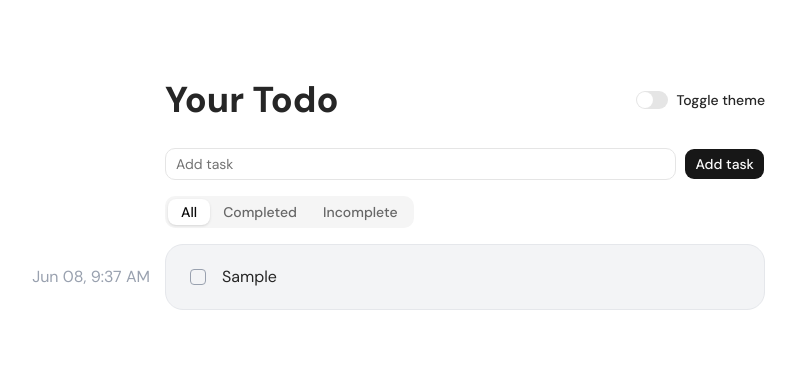
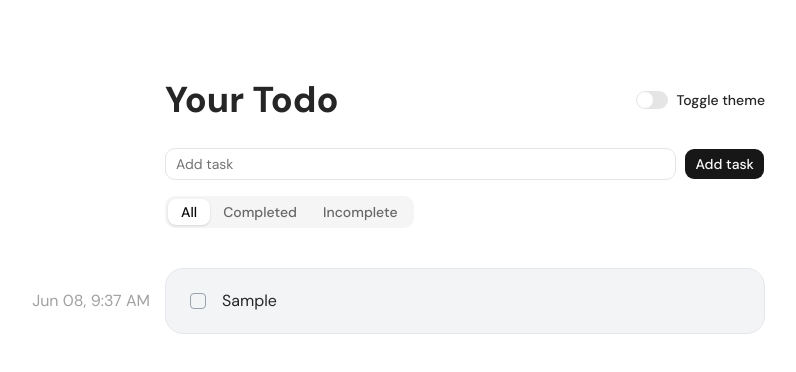
Before and after one commit to Vatsal-Bharkhada-Simform/To-do, a React (Vite) app: page / in a window 1280 px wide. Both pictures are taken after typing "Sample" into the empty fields and a click on the button "Add task". Shown: the top 372 px of the page, without its empty margins (175-971 px from the left). Built offline with nearby package versions, Linux system fonts and the light colour scheme.

Commit message:
Fix: To-do create time overflow issue

```diff
--- a/src/components/CreateItem.tsx
+++ b/src/components/CreateItem.tsx
@@ -50,7 +50,10 @@ export default function CreateItem() {
 	}
 
 	return (
-		<div className={`w-150 max-w-full flex flex-col gap-4 sticky top-0 z-20 pt-20 ${theme==="LIGHT" ? "bg-white" : "bg-neutral-900"}`}>
+		<div
+			className={`w-screen flex justify-center sticky top-0 z-20 pt-20 pb-6 ${theme === "LIGHT" ? "bg-white" : "bg-neutral-900"}`}
+		>
+			<div className="w-150 flex flex-col gap-4">
 				<header className="flex gap-2 mb-3">
 					<div className="flex-1">
 						<h1 className="text-4xl font-extrabold">Your Todo</h1>
@@ -110,5 +113,6 @@ export default function CreateItem() {
 					</div>
 				</div>
 			</div>
+		</div>
 	);
 }
--- a/src/components/ToDoItem.tsx
+++ b/src/components/ToDoItem.tsx
@@ -56,7 +56,7 @@ const ToDoItem = memo(function ({
 		<li
 			className={`relative px-4 py-2 rounded-2xl flex justify-between items-center border  cursor-pointer overflow-visible group ${theme === "LIGHT" ? "bg-gray-100 border-gray-200" : "bg-neutral-800 border-neutral-600"}`}
 		>
-			<span className="absolute right-full mr-4 top-1/2 -translate-y-1/2 z-20 whitespace-nowrap text-gray-400 transition-all">
+			<span className="absolute right-full mr-4 top-1/2 -translate-y-1/2 z-10 whitespace-nowrap text-neutral-400 transition-all">
 				{getFormattedDate(toDo.createdAt)}
 			</span>
 			<div className="flex flex-1 items-center gap-2 overflow-x-hidden p-2">
@@ -77,7 +77,7 @@ const ToDoItem = memo(function ({
 					/>
 				) : (
 					<div
-						className={`${toDo.status === "COMPLETED" && "line-through text-gray-500"} text-base px-2 py-1 wrap-break-word max-w-full`}
+						className={`${toDo.status === "COMPLETED" && "line-through text-neutral-500"} text-base px-2 py-1 wrap-break-word max-w-full`}
 					>
 						{toDo.title}
 					</div>
--- a/src/layout/Content.tsx
+++ b/src/layout/Content.tsx
@@ -7,8 +7,8 @@ export default function Content() {
     console.log(theme);
 
 	return (
-		<main className={`max-w-screen h-screen flex justify-center overflow-x-hidden ${theme === "LIGHT" ? "bg-white text-neutral-800" : "bg-neutral-900 text-neutral-50"}`}>
-			<div className="px-4 flex flex-col gap-4">
+		<main className={`max-w-screen h-screen flex justify-center overflow-x-hidden ${theme === "LIGHT" ? "bg-white text-neutral-800" : "bg-neutral-900 text-neutral-50 scheme-only-dark"}`}>
+			<div className="px-4 flex flex-col items-center gap-4">
 				<CreateItem />
 				<ToDoList />
 			</div>
```
Lines whose indentation alone changed are shown as unchanged.
